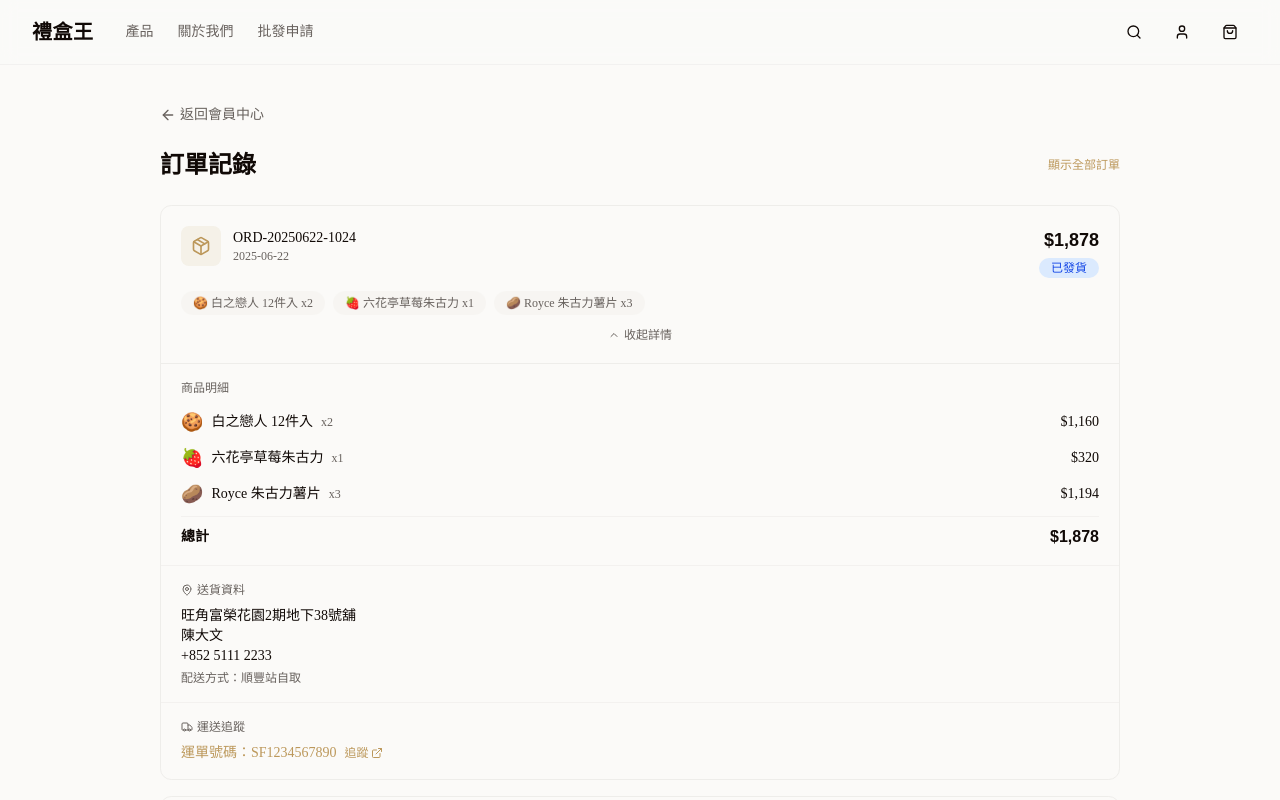
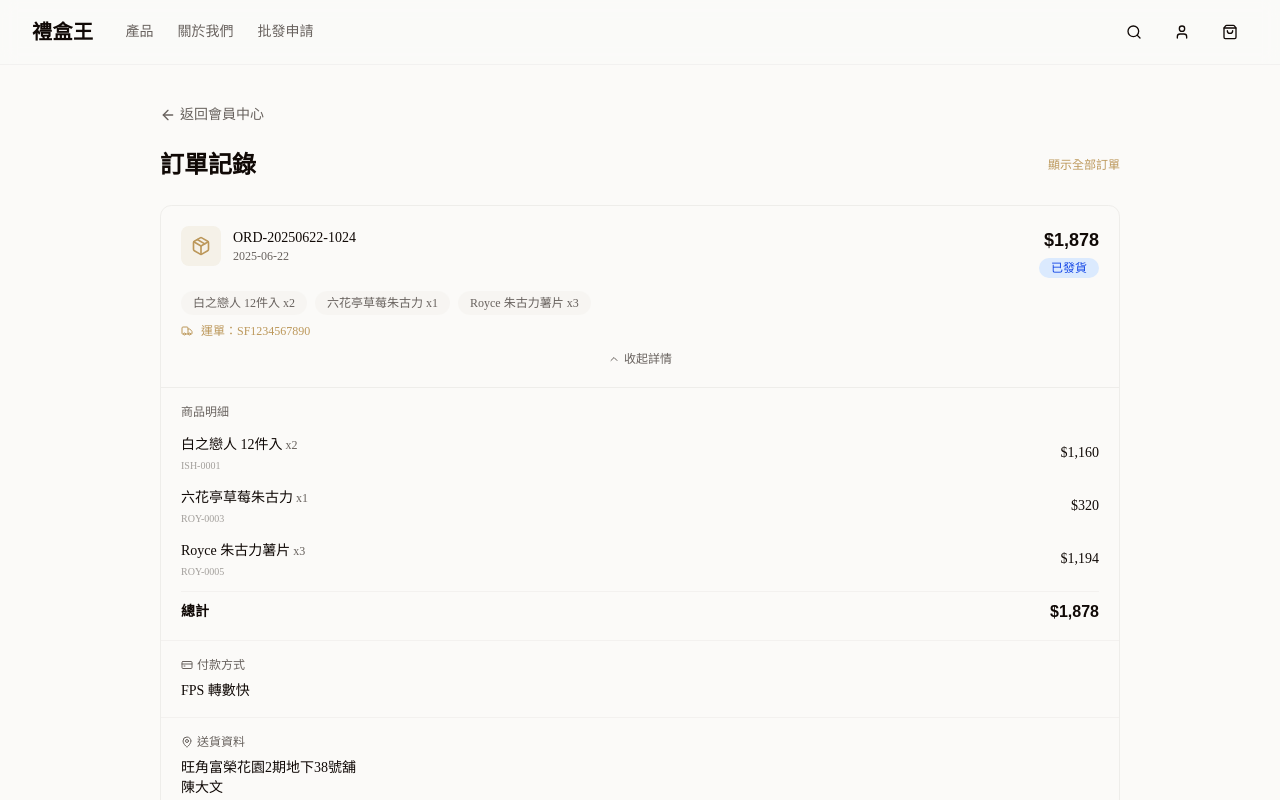
Before and after one commit to heisgroup-2358/lihewang, a Next.js app: page /account/orders in a window 1280 px wide. Both pictures are taken after a click on the button 640 px from the left and 284 px from the top of the page. Shown: the top 800 px of the page. Built offline with nearby package versions, Linux system fonts and the light colour scheme.

Commit message:
feat: order pages redesign - remove emojis, add product codes, payment method, tracking in collapsed view, clickable recent orders

```diff
--- a/src/app/account/orders/page.tsx
+++ b/src/app/account/orders/page.tsx
@@ -2,34 +2,36 @@
 
 import { useState } from "react";
 import Link from "next/link";
-import { ArrowLeft, Package, MapPin, Truck, ChevronDown, ChevronUp, ExternalLink } from "lucide-react";
+import { ArrowLeft, Package, MapPin, Truck, ChevronDown, ChevronUp, ExternalLink, CreditCard } from "lucide-react";
 
-// Mock data — will be replaced with real API data
 const ORDERS = [
   {
     id: "ORD-20250622-1024", date: "2025-06-22", total: 1878, status: "shipped",
-    payment: "paid", shippingMethod: "順豐站自取", shippingAddress: "旺角富榮花園2期地下38號舖\n陳大文\n+852 5111 2233",
+    payment: "paid", paymentMethod: "FPS", shippingMethod: "順豐站自取",
+    shippingAddress: "旺角富榮花園2期地下38號舖\n陳大文\n+852 5111 2233",
     trackingNumber: "SF1234567890",
     items: [
-      { name: "白之戀人 12件入", qty: 2, price: 580, image: "🍪" },
-      { name: "六花亭草莓朱古力", qty: 1, price: 320, image: "🍓" },
-      { name: "Royce 朱古力薯片", qty: 3, price: 398, image: "🥔" },
+      { name: "白之戀人 12件入", qty: 2, price: 580, productCode: "ISH-0001" },
+      { name: "六花亭草莓朱古力", qty: 1, price: 320, productCode: "ROY-0003" },
+      { name: "Royce 朱古力薯片", qty: 3, price: 398, productCode: "ROY-0005" },
     ],
   },
   {
     id: "ORD-20250615-0891", date: "2025-06-15", total: 458, status: "pending",
-    payment: "paid", shippingMethod: "上門送貨", shippingAddress: "香港銅鑼灣軒尼詩道500號15樓B室\n李小華\n+852 6222 3344",
+    payment: "unpaid", paymentMethod: "Alipay", shippingMethod: "上門送貨",
+    shippingAddress: "香港銅鑼灣軒尼詩道500號15樓B室\n李小華\n+852 6222 3344",
     trackingNumber: null,
     items: [
-      { name: "京都和菓子禮盒", qty: 1, price: 458, image: "🍡" },
+      { name: "京都和菓子禮盒", qty: 1, price: 458, productCode: "KYO-0002" },
     ],
   },
   {
     id: "ORD-20250610-0567", date: "2025-06-10", total: 894, status: "delivered",
-    payment: "paid", shippingMethod: "順豐站自取", shippingAddress: "沙田新城市廣場3期2樓\n張美玲\n+852 7333 4455",
+    payment: "paid", paymentMethod: "八達通", shippingMethod: "順豐站自取",
+    shippingAddress: "沙田新城市廣場3期2樓\n張美玲\n+852 7333 4455",
     trackingNumber: "SF0987654321",
     items: [
-      { name: "東京抹茶禮盒", qty: 3, price: 298, image: "🍵" },
+      { name: "東京抹茶禮盒", qty: 3, price: 298, productCode: "TKY-0001" },
     ],
   },
 ];
@@ -41,13 +43,19 @@ const STATUS_MAP: Record<string, { label: string; color: string }> = {
   cancelled: { label: "已取消", color: "bg-red-100 text-red-700" },
 };
 
+const PAYMENT_METHOD_LABELS: Record<string, string> = {
+  FPS: "FPS 轉數快", Alipay: "Alipay 支付寶", WeChat: "WeChat Pay",
+  八達通: "八達通", PayMe: "PayMe",
+};
+
 function OrderCard({ order }: { order: typeof ORDERS[0] }) {
   const [expanded, setExpanded] = useState(false);
   const status = STATUS_MAP[order.status] || { label: order.status, color: "bg-gray-100" };
+  const isShipped = order.status === "shipped" || order.status === "delivered";
 
   return (
     <div className="rounded-xl border border-border/60 overflow-hidden">
-      {/* Header */}
+      {/* Header - collapsed view */}
       <button onClick={() => setExpanded(!expanded)} className="w-full text-left p-5 hover:bg-secondary/10 transition-colors">
         <div className="flex items-start justify-between">
           <div className="flex items-center gap-3">
@@ -70,11 +78,19 @@ function OrderCard({ order }: { order: typeof ORDERS[0] }) {
         {/* Product summary */}
         <div className="mt-3 flex flex-wrap gap-2">
           {order.items.map((item) => (
-            <span key={item.name} className="flex items-center gap-1 rounded-full bg-secondary/50 px-3 py-1 text-xs text-muted-foreground">
-              {item.image} {item.name} x{item.qty}
+            <span key={item.name} className="rounded-full bg-secondary/50 px-3 py-1 text-xs text-muted-foreground">
+              {item.name} x{item.qty}
             </span>
           ))}
         </div>
+
+        {/* Tracking number in collapsed view (if shipped) */}
+        {isShipped && order.trackingNumber && (
+          <div className="mt-2 flex items-center gap-2 text-xs text-primary">
+            <Truck className="h-3 w-3" />
+            <span>運單：{order.trackingNumber}</span>
+          </div>
+        )}
 
         {/* Expand indicator */}
         <div className="flex items-center justify-center mt-3 text-xs text-muted-foreground">
@@ -88,13 +104,13 @@ function OrderCard({ order }: { order: typeof ORDERS[0] }) {
           {/* Items detail */}
           <div className="px-5 py-4">
             <p className="text-xs font-medium text-muted-foreground mb-3">商品明細</p>
-            <div className="space-y-2">
+            <div className="space-y-3">
               {order.items.map((item) => (
                 <div key={item.name} className="flex items-center justify-between">
-                  <div className="flex items-center gap-2">
-                    <span className="text-lg">{item.image}</span>
+                  <div>
                     <span className="text-sm">{item.name}</span>
-                    <span className="text-xs text-muted-foreground">x{item.qty}</span>
+                    <span className="text-xs text-muted-foreground"> x{item.qty}</span>
+                    <p className="text-[10px] text-muted-foreground/60 mt-0.5">{item.productCode}</p>
                   </div>
                   <span className="text-sm font-medium">${(item.price * item.qty).toLocaleString()}</span>
                 </div>
@@ -104,6 +120,14 @@ function OrderCard({ order }: { order: typeof ORDERS[0] }) {
                 <span className="font-heading font-bold">${order.total.toLocaleString()}</span>
               </div>
             </div>
+          </div>
+
+          {/* Payment method */}
+          <div className="px-5 py-4">
+            <p className="text-xs font-medium text-muted-foreground mb-2 flex items-center gap-1">
+              <CreditCard className="h-3 w-3" /> 付款方式
+            </p>
+            <p className="text-sm">{PAYMENT_METHOD_LABELS[order.paymentMethod] || order.paymentMethod}</p>
           </div>
 
           {/* Shipping address */}
--- a/src/app/account/page.tsx
+++ b/src/app/account/page.tsx
@@ -10,14 +10,15 @@ import {
 import { Badge } from "@/components/ui/badge";
 
 const RECENT_ORDERS = [
-  { id: "ORD-20250622-1024", date: "2025-06-22", total: 1878, status: "已付款", items: 3 },
-  { id: "ORD-20250615-0891", date: "2025-06-15", total: 458, status: "已發貨", items: 1 },
+  { id: "ORD-20250622-1024", date: "2025-06-22", total: 1878, status: "已發貨", items: 3 },
+  { id: "ORD-20250615-0891", date: "2025-06-15", total: 458, status: "待處理", items: 1 },
   { id: "ORD-20250610-0567", date: "2025-06-10", total: 894, status: "已完成", items: 2 },
 ];
 
 const STATUS_COLORS: Record<string, string> = {
+  "待處理": "bg-amber-100 text-amber-700 dark:bg-amber-900/30 dark:text-amber-400",
   "已付款": "bg-blue-100 text-blue-700 dark:bg-blue-900/30 dark:text-blue-400",
-  "已發貨": "bg-amber-100 text-amber-700 dark:bg-amber-900/30 dark:text-amber-400",
+  "已發貨": "bg-blue-100 text-blue-700 dark:bg-blue-900/30 dark:text-blue-400",
   "已完成": "bg-green-100 text-green-700 dark:bg-green-900/30 dark:text-green-400",
 };
 
@@ -75,8 +76,9 @@ export default function AccountPage() {
 
         <div className="divide-y divide-border/60">
           {RECENT_ORDERS.map((order) => (
-            <div
+            <Link
               key={order.id}
+              href="/account/orders"
               className="flex items-center justify-between px-6 py-4 transition-colors hover:bg-secondary/20"
             >
               <div className="flex items-center gap-4">
@@ -97,7 +99,7 @@ export default function AccountPage() {
                 </span>
                 <ChevronRight className="h-4 w-4 text-muted-foreground" />
               </div>
-            </div>
+            </Link>
           ))}
         </div>
       </div>
```
